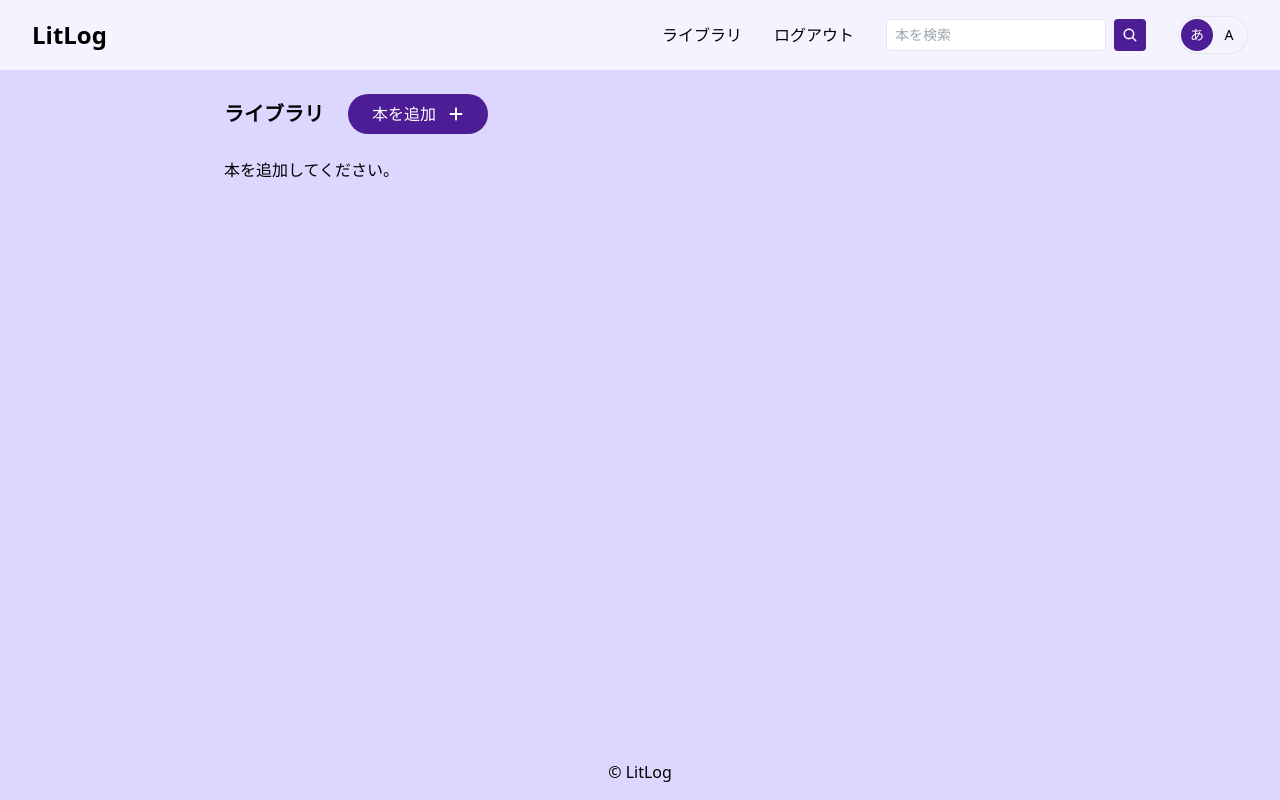
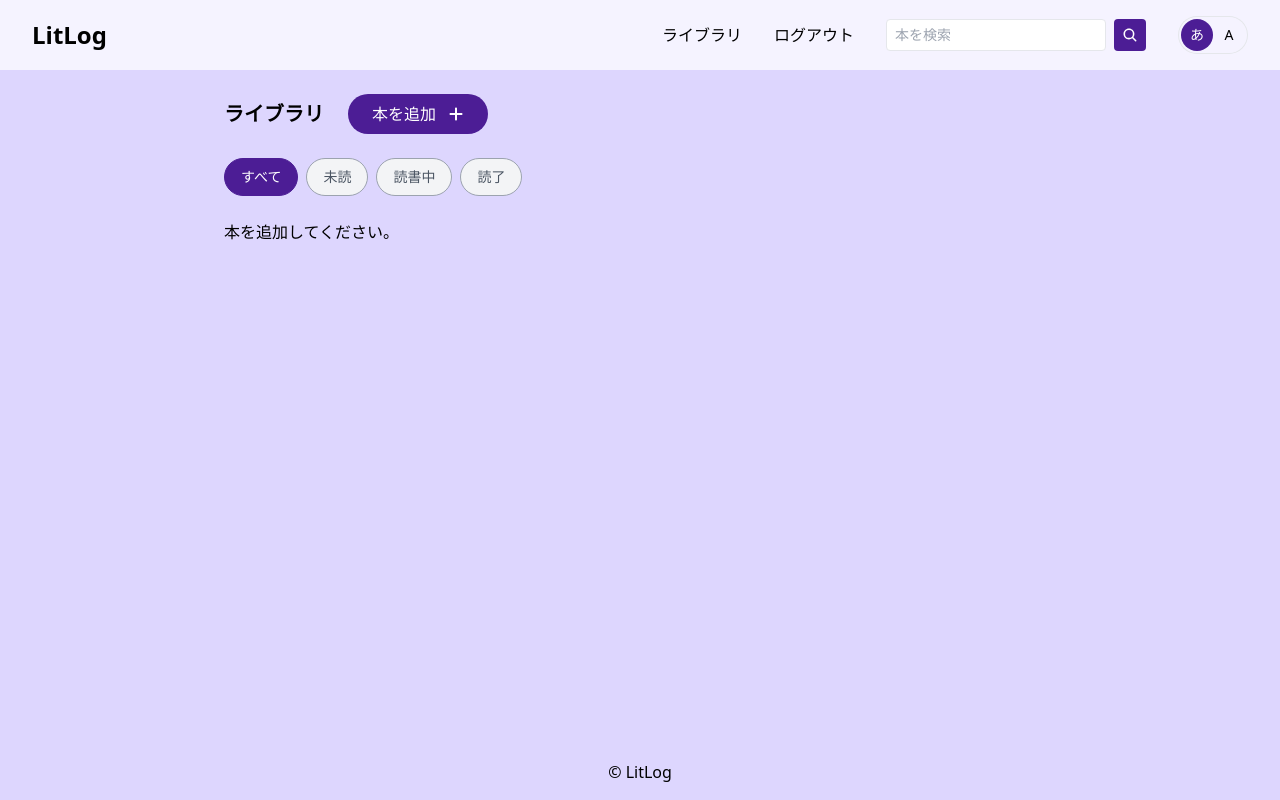
Before and after one commit to kukky44/LitLog, a Next.js app: page /ja/library in a window 1280 px wide. Built offline with nearby package versions, Linux system fonts and the light colour scheme; no server answers; the database is empty; sample sign-in values are in the browser's storage.

Commit message:
add: reading status filter

```diff
--- a/messages/en.json
+++ b/messages/en.json
@@ -27,6 +27,7 @@
     "page": "Page:"
   },
   "readingStatus": {
+    "all": "All",
     "toRead": "To Read",
     "reading": "Reading",
     "finished": "Finished"
--- a/messages/ja.json
+++ b/messages/ja.json
@@ -27,6 +27,7 @@
     "page": "ページ："
   },
   "readingStatus": {
+    "all": "すべて",
     "toRead": "未読",
     "reading": "読書中",
     "finished": "読了"
--- a/src/app/components/mainLibrary.tsx
+++ b/src/app/components/mainLibrary.tsx
@@ -1,6 +1,6 @@
 "use client"
 
-import { useState } from "react";
+import { useMemo, useState } from "react";
 import { BookType } from "@/src/types";
 import BookList from "./bookList";
 import useSWR from "swr";
@@ -10,10 +10,12 @@ import PrimaryButton from "./ui/buttons/primaryButton";
 import { FaPlus } from "react-icons/fa6";
 import NewBookModal from "./newBookModal";
 import { useTranslations } from "next-intl";
+import ReadingStatusFilter from "./readingStatusFilter";
 
 export default function MainLibrary() {
   const { data: bookData, isLoading, mutate} = useSWR<BookType[]>('/api/getAllBooks/', fetcher);
   const [showModal, setShowModal] = useState<boolean>(false);
+  const [selectedStatus, setSelectedStatus] = useState<number>(0);
 
   const tLinks = useTranslations("links");
   const tNewBook = useTranslations("newBook");
@@ -27,14 +29,26 @@ export default function MainLibrary() {
     setShowModal(true);
   }
 
+  const filteredBooks = useMemo(() => {
+    if(!bookData) return [];
+
+    if(selectedStatus === 0) return bookData;
+
+    return bookData.filter((book: BookType) => {
+      if(book.readingStatus === undefined) return false;
+      return selectedStatus === book.readingStatus + 1;
+    });
+  }, [selectedStatus, bookData])
+
   return (
     <div className="relative">
       <div className="flex gap-6 items-center mb-6">
         <h2 className="text-xl font-bold">{tLinks("library")}</h2>
         <PrimaryButton label={<div className="flex items-center gap-3">{tNewBook("modalTitle")}<FaPlus /></div>} clickEvent={handleClick} />
       </div>
+      <ReadingStatusFilter selectedStatus={selectedStatus} setSelectedStatus={setSelectedStatus} />
       {isLoading ? <div className="mt-8 text-center"><LoadingAnimation /></div>:
-        bookData?.length ? <BookList isLibrary={true} books={bookData} mutate={mutate} /> :
+        filteredBooks?.length ? <BookList isLibrary={true} books={filteredBooks} mutate={mutate} /> :
         <div>{tErrMsg("pleaseAddBook")}</div>
       }
       {showModal && <NewBookModal closeModal={closeModal} mutate={mutate} /> }
--- /dev/null
+++ b/src/app/components/readingStatusFilter.tsx
@@ -0,0 +1,28 @@
+import { useTranslations } from "next-intl";
+
+type ButtonProps = {
+  selectedStatus: number;
+  setSelectedStatus: React.Dispatch<React.SetStateAction<number>>;
+}
+
+
+const ReadingStatusFilter: React.FC<ButtonProps> = ({selectedStatus, setSelectedStatus}) => {
+  const tReadingStatus = useTranslations("readingStatus");
+  const radioLabels = [tReadingStatus("all"), tReadingStatus("toRead"), tReadingStatus("reading"), tReadingStatus("finished")];
+
+  const clickEvent = (index: number) => {
+    setSelectedStatus(index);
+  }
+
+  return (
+    <div className="flex gap-2 mb-6">
+      {radioLabels.map((label, index) => (
+        <button key={label} onClick={() => clickEvent(index)} data-index={index} type="submit" className={`rounded-full px-4 py-2 text-sm border border-gray-400 text-gray-600 hover:opacity-90 ${selectedStatus === index ? "bg-violet-900 text-white border-violet-900" : "bg-gray-100"}`}>
+          {label}
+        </button>
+      ))}
+    </div>
+  )
+}
+
+export default ReadingStatusFilter;
```
